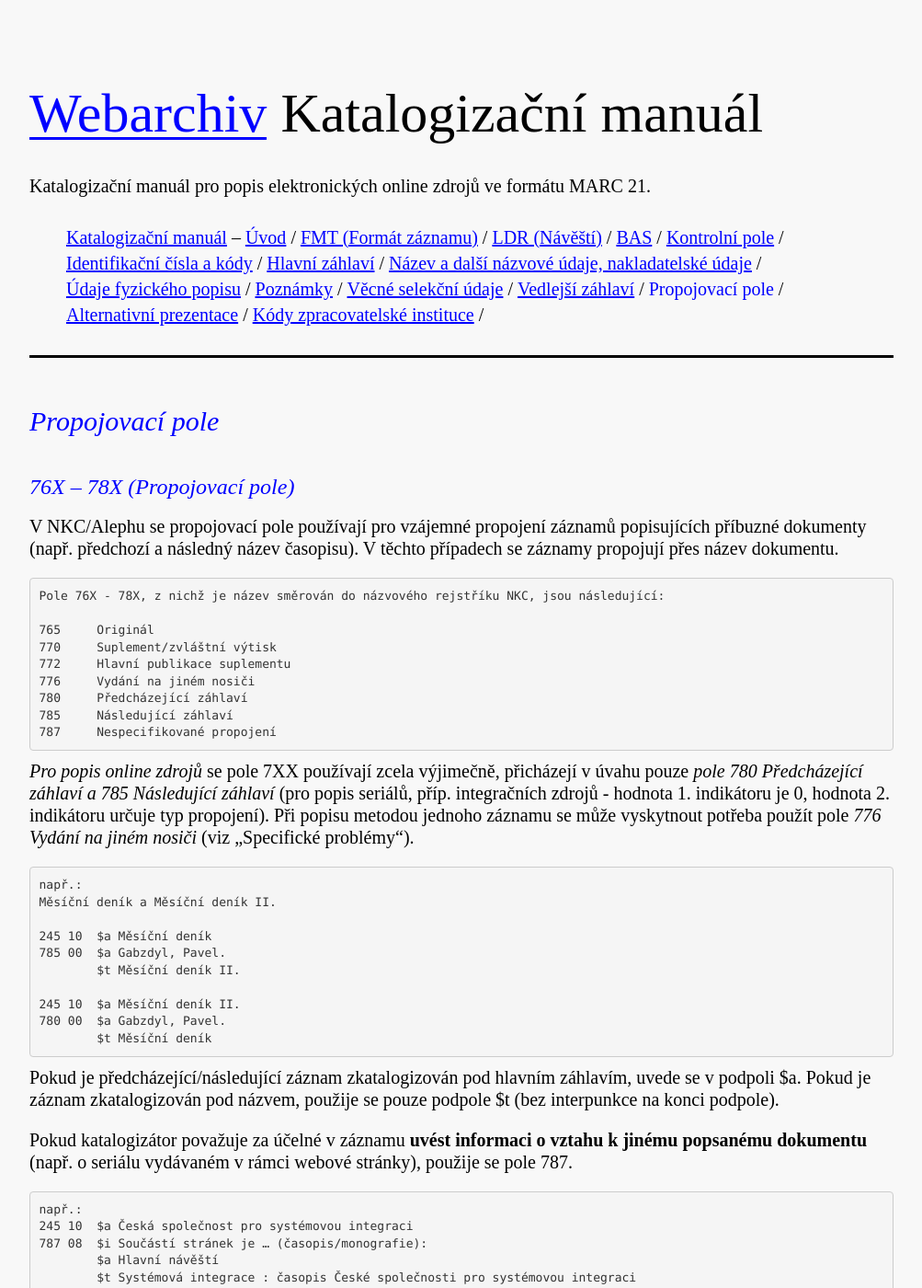
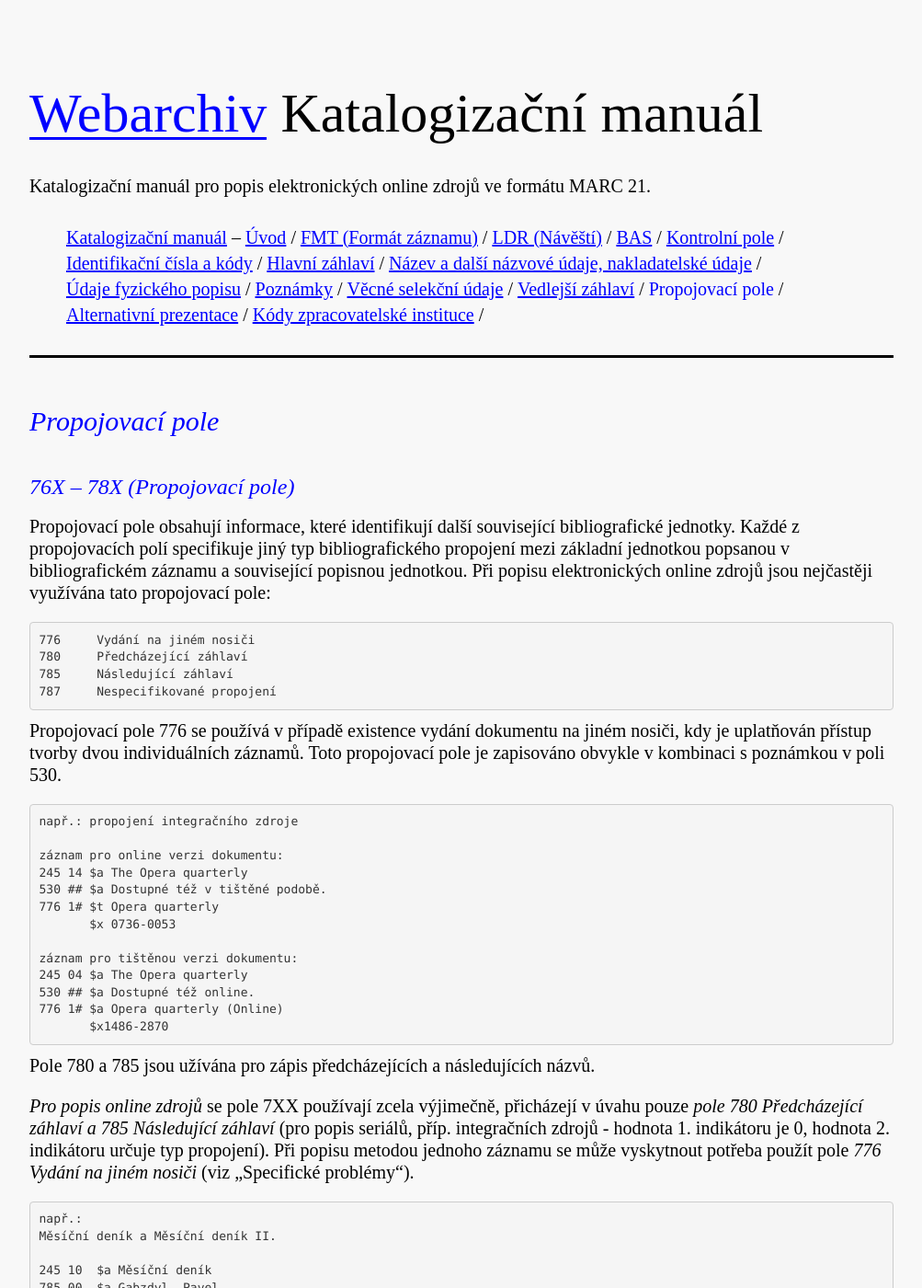
Before and after one commit to WebarchivCZ/katalogizacni-manual, a Jekyll site: the page built from _posts/2017-06-15-Propojovaci-pole.md, in a window 1280 px wide and 1400 px high. Shown: the whole window at 92% size, without its empty margins (138-1141 px from the left). Built offline with Jekyll 4.4.1, drawn with Linux system fonts in a browser that asks for light colours.

Commit message:
edit field 776

````diff
--- a/_posts/2017-06-15-Propojovaci-pole.md
+++ b/_posts/2017-06-15-Propojovaci-pole.md
@@ -7,19 +7,35 @@ title: Propojovací pole
 
 ### 76X – 78X (Propojovací pole)
 
-V NKC/Alephu se propojovací pole používají pro vzájemné propojení záznamů popisujících příbuzné dokumenty (např. předchozí a následný název časopisu). V těchto případech se záznamy propojují přes název dokumentu.
+Propojovací pole obsahují informace, které identifikují další související bibliografické jednotky. Každé z propojovacích polí specifikuje jiný typ bibliografického propojení mezi základní jednotkou popsanou v bibliografickém záznamu a související popisnou jednotkou. Při popisu elektronických online zdrojů jsou nejčastěji využívána tato propojovací pole:
 
 ```
-Pole 76X - 78X, z nichž je název směrován do názvového rejstříku NKC, jsou následující:
-
-765	Originál
-770	Suplement/zvláštní výtisk
-772	Hlavní publikace suplementu
 776	Vydání na jiném nosiči
 780	Předcházející záhlaví
 785	Následující záhlaví
 787	Nespecifikované propojení
 ```
+
+Propojovací pole 776 se používá v případě existence vydání dokumentu na jiném nosiči, kdy je uplatňován přístup tvorby dvou individuálních záznamů. Toto propojovací pole je zapisováno obvykle v kombinaci s poznámkou v poli 530.
+
+```
+např.: propojení integračního zdroje
+
+záznam pro online verzi dokumentu:
+245 14 $a The Opera quarterly
+530 ## $a Dostupné též v tištěné podobě.
+776 1# $t Opera quarterly
+       $x 0736-0053
+
+záznam pro tištěnou verzi dokumentu:
+245 04 $a The Opera quarterly
+530 ## $a Dostupné též online.
+776 1# $a Opera quarterly (Online)
+       $x1486-2870
+```
+
+
+Pole 780 a 785 jsou užívána pro zápis předcházejících a následujících názvů.
 
 *Pro popis online zdrojů* se pole 7XX používají zcela výjimečně, přicházejí v úvahu pouze *pole 780 Předcházející záhlaví a 785 Následující záhlaví* (pro popis seriálů, příp. integračních zdrojů - hodnota 1. indikátoru je 0, hodnota 2. indikátoru určuje typ propojení). Při popisu metodou jednoho záznamu se může vyskytnout potřeba použít pole *776 Vydání na jiném nosiči* (viz „Specifické problémy“).
 
````
